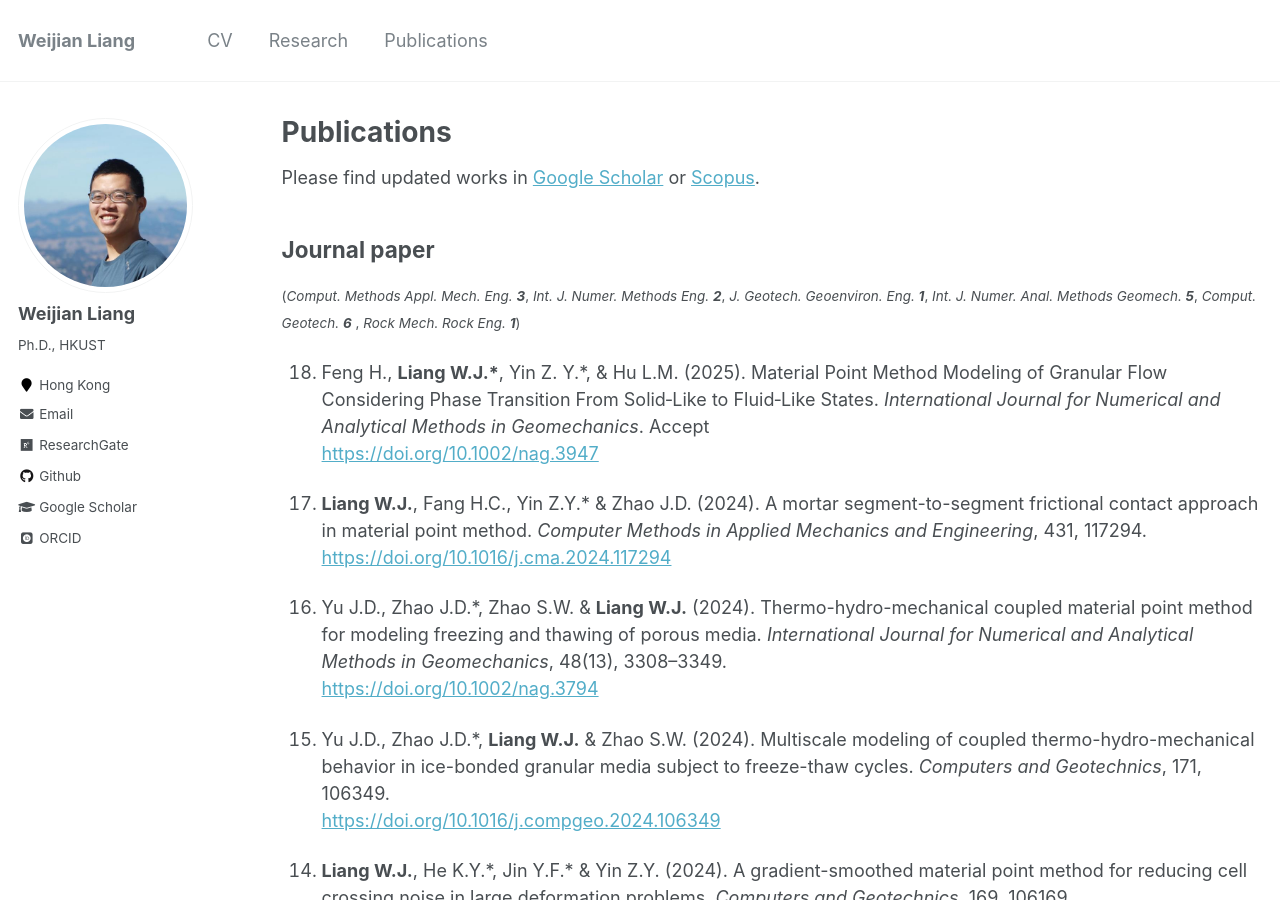
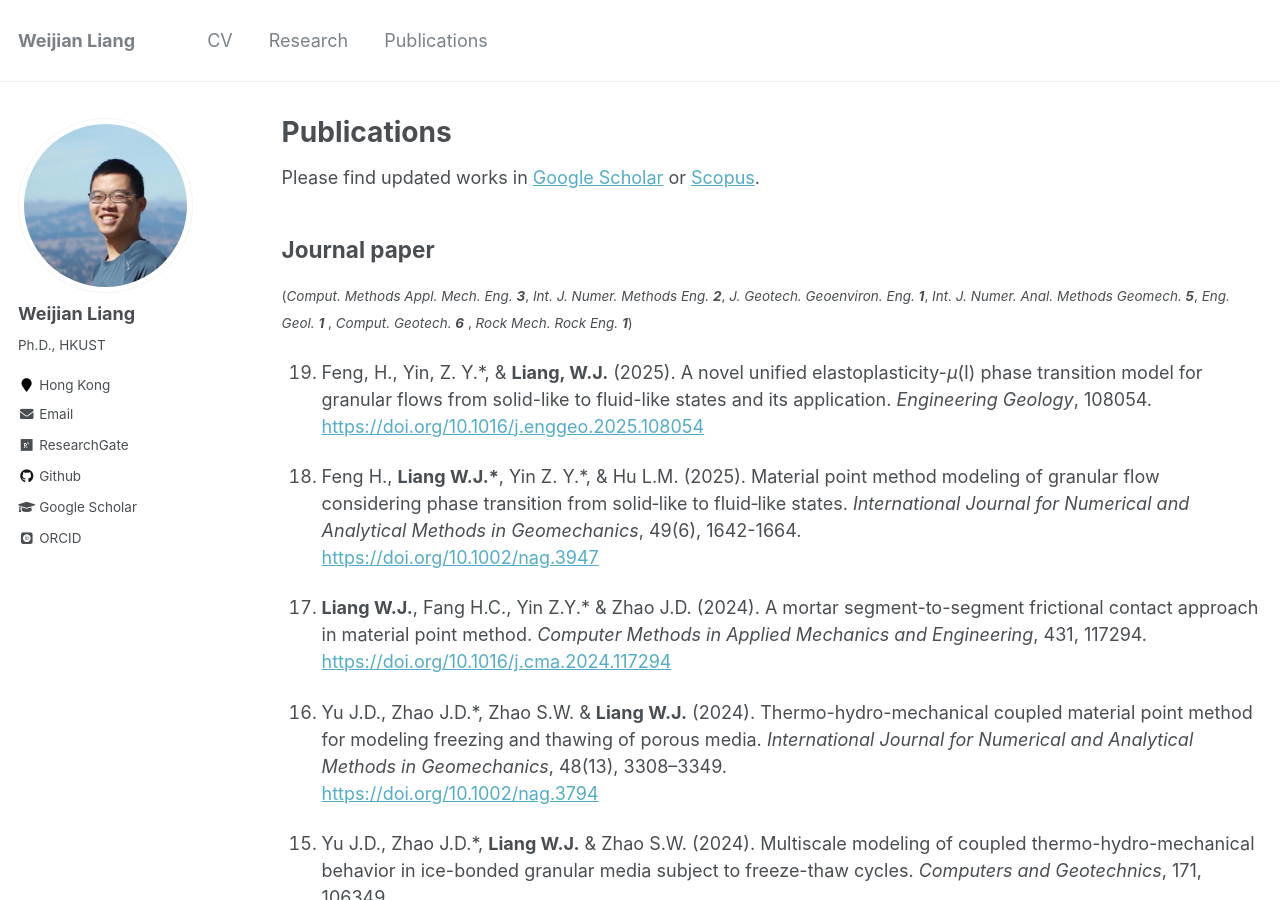
Before and after one commit to WeijianLiang/WeijianLiang.github.io, a Jekyll site: the page built from _pages/publications.md, in a window 1280 px wide and 900 px high. Built offline with Jekyll 4.4.1, drawn with Linux system fonts in a browser that asks for light colours; some web fonts are replaced.

Commit message:
update at April 9

```diff
--- a/_pages/publications.md
+++ b/_pages/publications.md
@@ -13,10 +13,18 @@ Please find updated works in [Google Scholar](https://scholar.google.com/citatio
  *Int. J. Numer. Methods Eng.* ***2***,
  *J. Geotech. Geoenviron. Eng.* ***1***,
  *Int. J. Numer. Anal. Methods Geomech.* ***5***,
+ *Eng. Geol.* ***1*** ,
  *Comput. Geotech.* ***6*** ,
-*Rock Mech. Rock Eng.* ***1***)</small>
+ *Rock Mech. Rock Eng.* ***1***)</small>
 
-1. Feng H., **Liang W.J.\***, Yin Z. Y.\*, & Hu L.M. (2025). Material Point Method Modeling of Granular Flow Considering Phase Transition From Solid‐Like to Fluid‐Like States. *International Journal for Numerical and Analytical Methods in Geomechanics*. Accept
+1. Feng, H., Yin, Z. Y.\*, & **Liang, W.J.** (2025). A novel unified elastoplasticity-*μ*(I) phase transition model for granular flows from solid-like to fluid-like states and its application.
+*Engineering Geology*,
+108054.
+<br /><https://doi.org/10.1016/j.enggeo.2025.108054>
+
+1. Feng H., **Liang W.J.\***, Yin Z. Y.\*, & Hu L.M. (2025). Material point method modeling of granular flow considering phase transition from solid‐like to fluid‐like states.
+*International Journal for Numerical and Analytical Methods in Geomechanics*,
+49(6), 1642-1664.
 <br /><https://doi.org/10.1002/nag.3947>
 
 1.  **Liang W.J.**, Fang H.C., Yin Z.Y.\* & Zhao J.D. (2024). A mortar segment-to-segment frictional contact approach in material point method.
```
Also changed, not shown: _pages/cv.md (+1 -1 lines).
